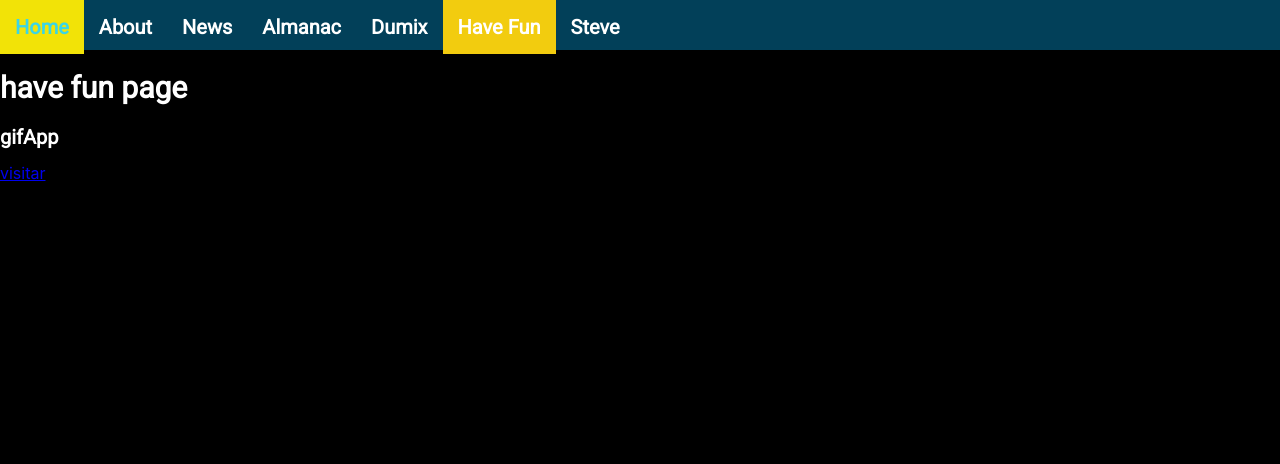
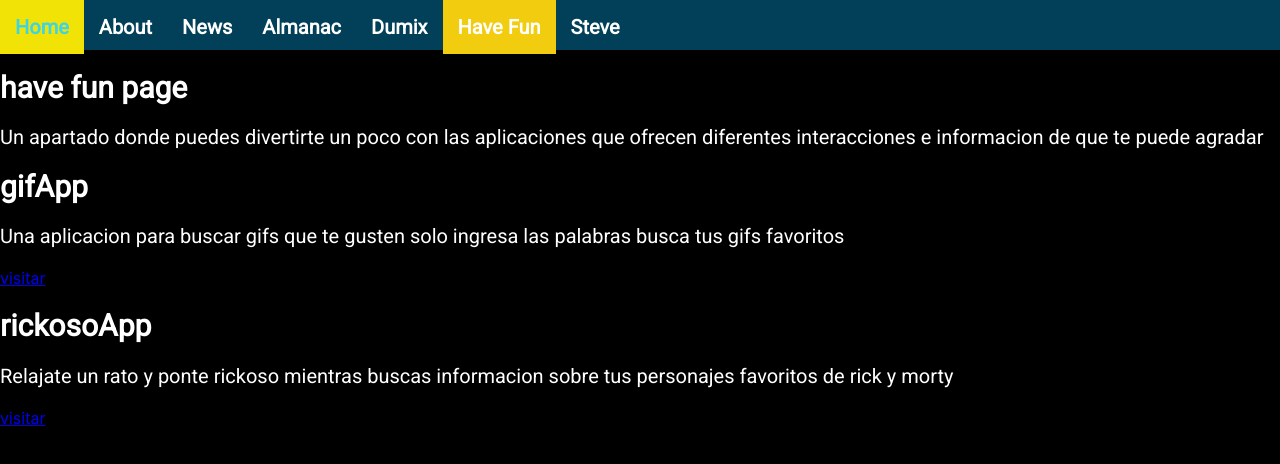
Before and after one commit to SteveBartmoss/steveapp, a React (Create React App) app: page /havefun in a window 1280 px wide. Shown: the top 464 px of the page. Built offline with nearby package versions, Linux system fonts and the light colour scheme.

Commit message:
add some information for the gifapp and rickosoapp, add a descrippcion for the bot subjets

```diff
--- a/src/HaveFun/FunHome.jsx
+++ b/src/HaveFun/FunHome.jsx
@@ -5,9 +5,21 @@ function FunHome(){
     <>
         <h1 className="title1">have fun page</h1>
 
+        <p className="Content">Un apartado donde puedes divertirte un poco con las aplicaciones
+        que ofrecen diferentes interacciones e informacion de que te puede agradar</p>
+
         <div>
-            <h1 className="Content">gifApp</h1>
+            <h1 className="title1">gifApp</h1>
+            <p className="Content">Una aplicacion para buscar gifs que te gusten
+            solo ingresa las palabras busca tus gifs favoritos</p>
             <a href="havefun/gifapp">visitar</a>
+        </div>
+
+        <div>
+            <h1 className="title1">rickosoApp</h1>
+            <p className="Content">Relajate un rato y ponte rickoso mientras buscas informacion
+            sobre tus personajes favoritos de rick y morty</p>
+            <a href="havefun/rickosoapp">visitar</a>
         </div>
     </>
     );
```
